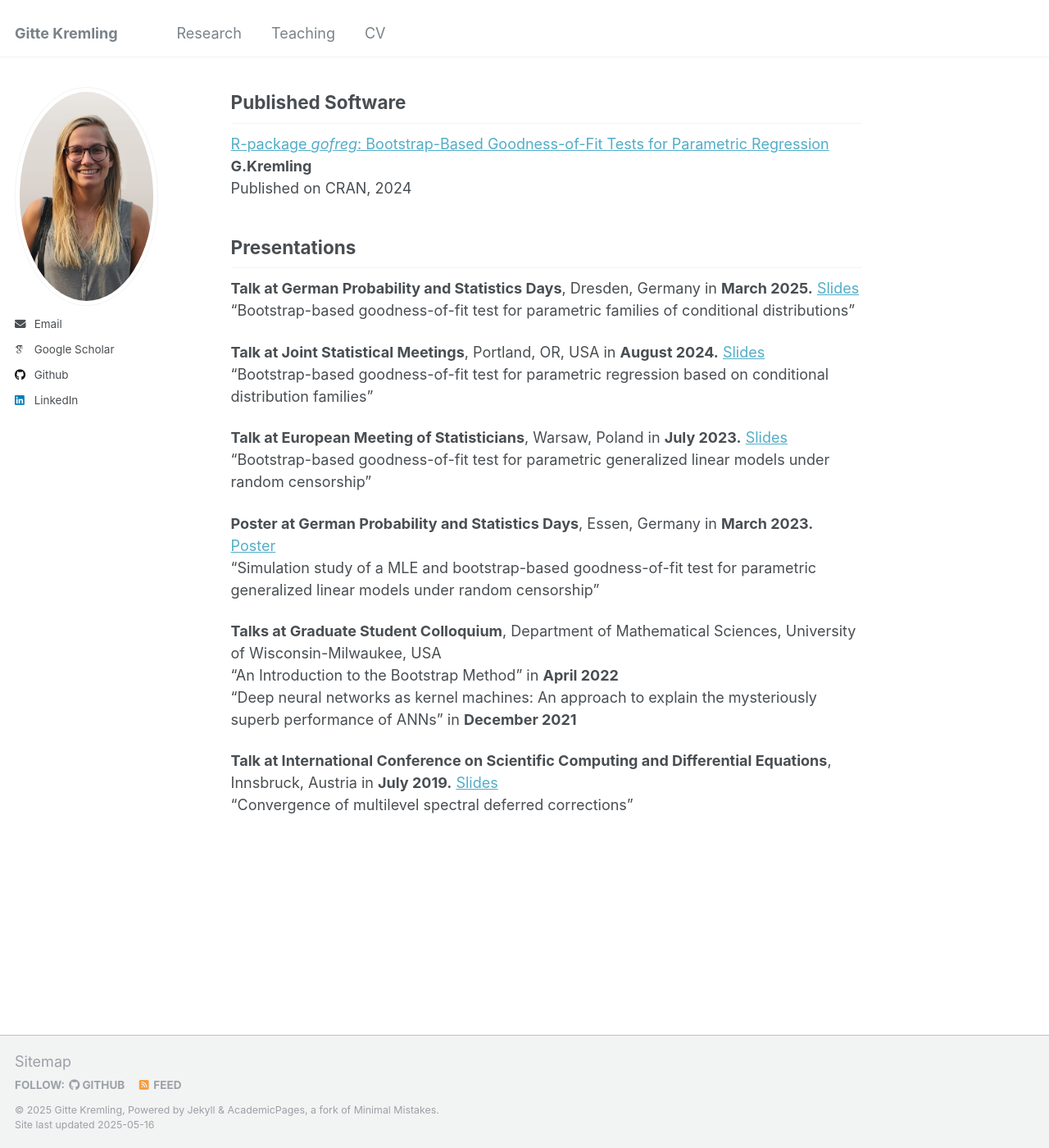
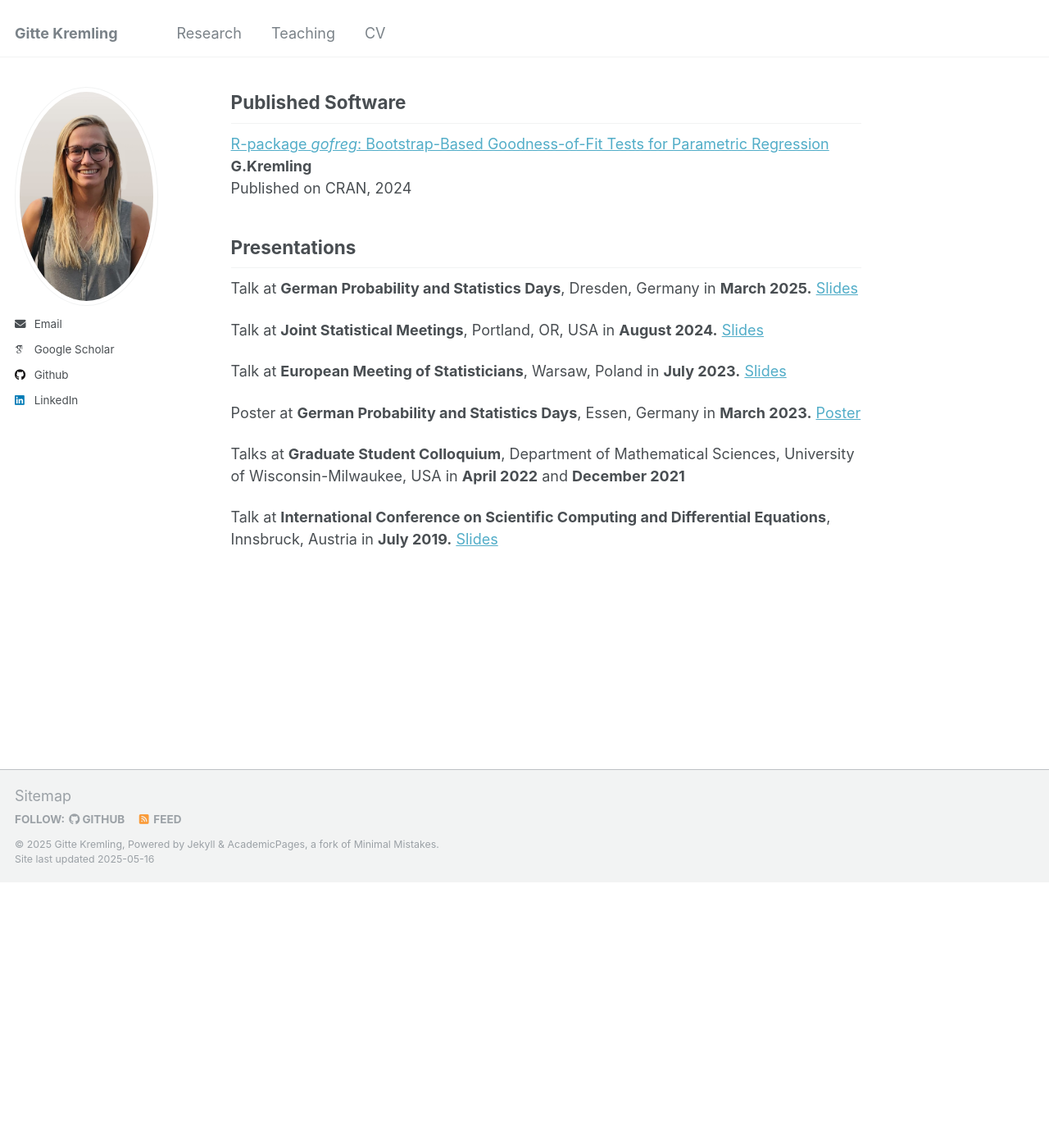
Before and after one commit to gkremling/gkremling.github.io, a Jekyll site: the page built from _pages/research.md, in a window 1280 px wide and 1400 px high, scrolled down 494 px. Shown: the whole window at 82% size. Built offline with Jekyll 4.4.1, drawn with Linux system fonts in a browser that asks for light colours; some web fonts are replaced; after the commit the page ends 1570 px from its top, so only the background shows below that.

Commit message:
Small changes on Research site and CV

```diff
--- a/_pages/research.md
+++ b/_pages/research.md
@@ -33,21 +33,21 @@ Published on CRAN, 2024
 Presentations
 ---
 
-**Talk at German Probability and Statistics Days**, Dresden, Germany in **March 2025.** [Slides](../files/presentation_gpsd_kremling.pdf)\
-"Bootstrap-based goodness-of-fit test for parametric families of conditional distributions"
+Talk at **German Probability and Statistics Days**, Dresden, Germany in **March 2025.** [Slides](../files/presentation_gpsd_kremling.pdf)
+<!-- "Bootstrap-based goodness-of-fit test for parametric families of conditional distributions" -->
 
-**Talk at Joint Statistical Meetings**, Portland, OR, USA in **August 2024.** [Slides](../files/presentation_jsm_kremling.pdf)\
-"Bootstrap-based goodness-of-fit test for parametric regression based on conditional distribution families"
+Talk at **Joint Statistical Meetings**, Portland, OR, USA in **August 2024.** [Slides](../files/presentation_jsm_kremling.pdf)
+<!-- "Bootstrap-based goodness-of-fit test for parametric regression based on conditional distribution families" -->
 
-**Talk at European Meeting of Statisticians**, Warsaw, Poland in **July 2023.** [Slides](../files/presentation_ems_kremling.pdf)\
-"Bootstrap-based goodness-of-fit test for parametric generalized linear models under random censorship"
+Talk at **European Meeting of Statisticians**, Warsaw, Poland in **July 2023.** [Slides](../files/presentation_ems_kremling.pdf)
+<!-- "Bootstrap-based goodness-of-fit test for parametric generalized linear models under random censorship" -->
 
-**Poster at German Probability and Statistics Days**, Essen, Germany in **March 2023.** [Poster](../files/poster_gpsd_kremling.pdf)\
-"Simulation study of a MLE and bootstrap-based goodness-of-fit test for parametric generalized linear models under random censorship"
+Poster at **German Probability and Statistics Days**, Essen, Germany in **March 2023.** [Poster](../files/poster_gpsd_kremling.pdf)
+<!-- "Simulation study of a MLE and bootstrap-based goodness-of-fit test for parametric generalized linear models under random censorship" -->
 
-**Talks at Graduate Student Colloquium**, Department of Mathematical Sciences, University of Wisconsin-Milwaukee, USA\
-"An Introduction to the Bootstrap Method" in **April 2022**\
-"Deep neural networks as kernel machines: An approach to explain the mysteriously superb performance of ANNs" in **December 2021**
+Talks at **Graduate Student Colloquium**, Department of Mathematical Sciences, University of Wisconsin-Milwaukee, USA in **April 2022** and **December 2021**
+<!-- "An Introduction to the Bootstrap Method" in **April 2022**\ -->
+<!-- "Deep neural networks as kernel machines: An approach to explain the mysteriously superb performance of ANNs" in **December 2021** -->
 
-**Talk at International Conference on Scientific Computing and Differential Equations**, Innsbruck, Austria in **July 2019.** [Slides](../files/presentation_scicade_kremling.pdf)\
-"Convergence of multilevel spectral deferred corrections"
+Talk at **International Conference on Scientific Computing and Differential Equations**, Innsbruck, Austria in **July 2019.** [Slides](../files/presentation_scicade_kremling.pdf)
+<!-- "Convergence of multilevel spectral deferred corrections" -->
```
Also changed, not shown: 1 other file.
